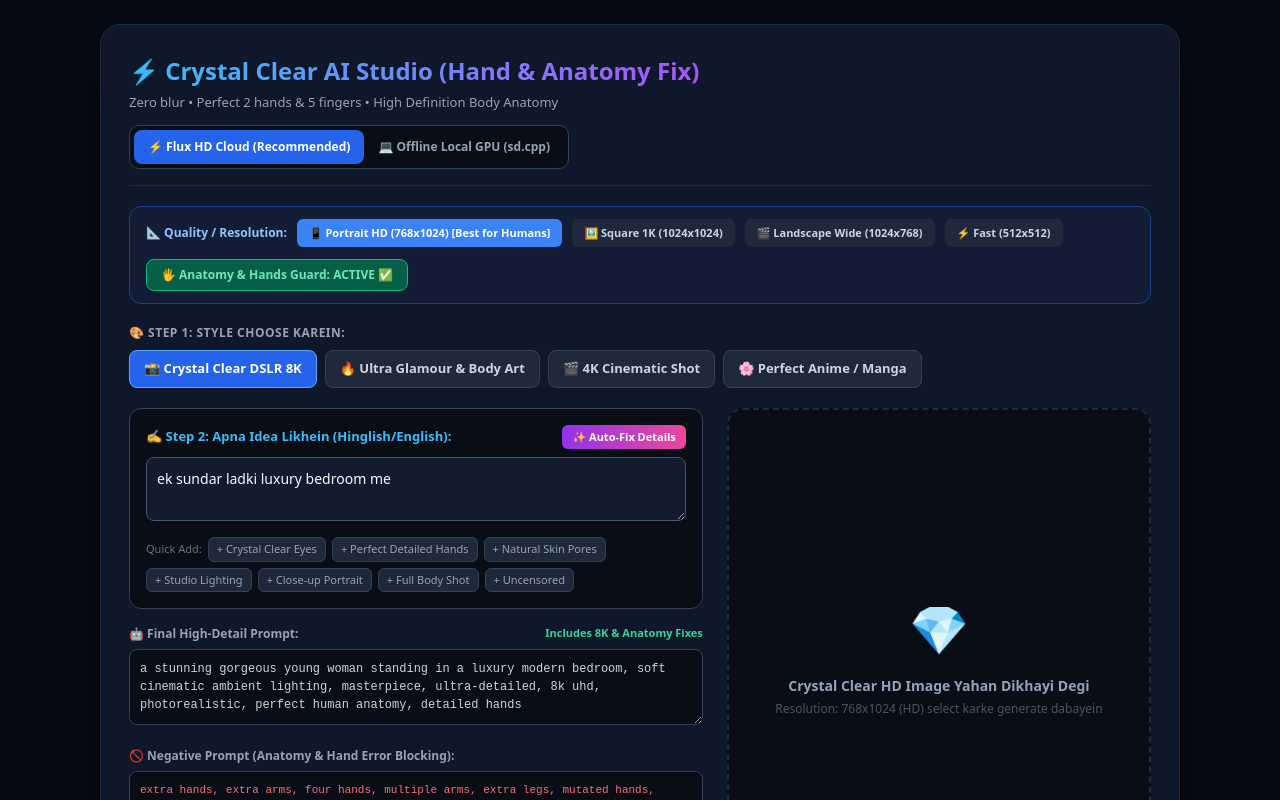
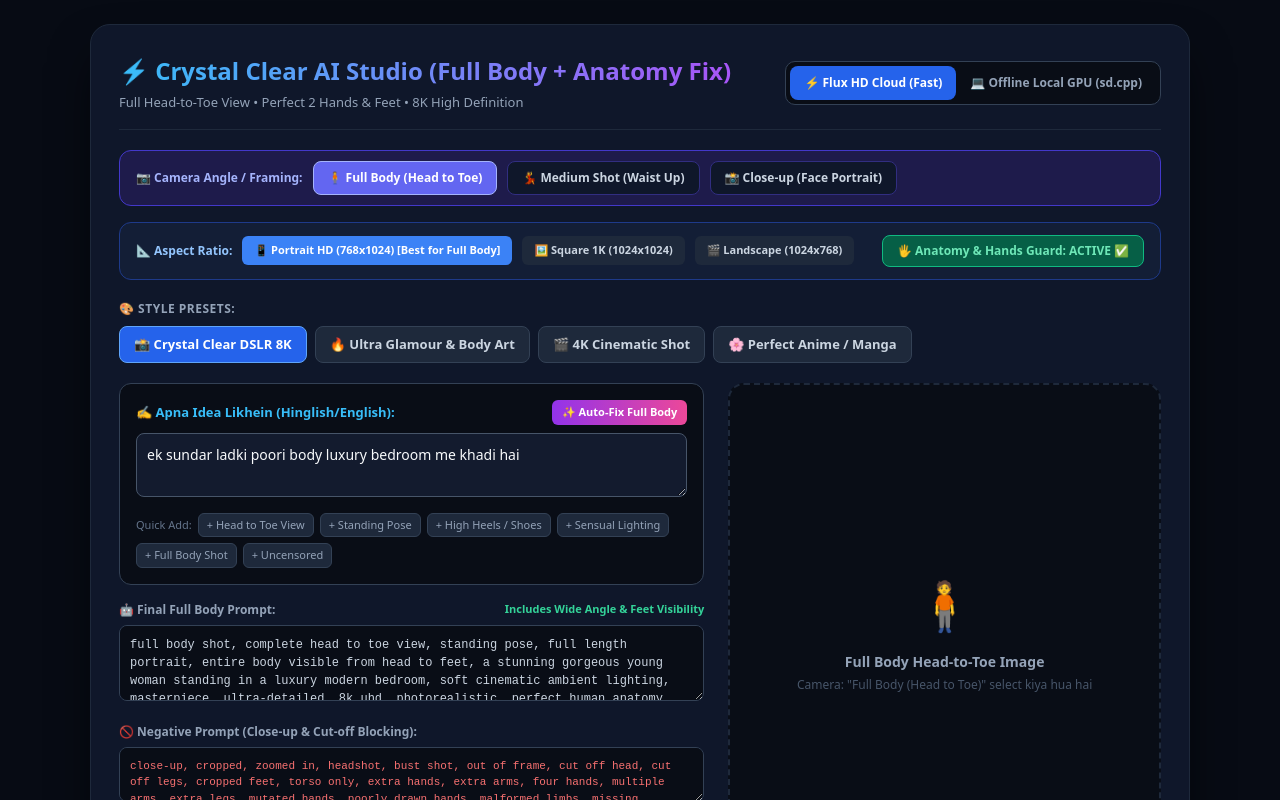
Before and after one commit to divakarkumarmob-gif/open-generative-ai, a Next.js app: page /local-generator in a window 1280 px wide. Shown: the top 800 px of the page. Built offline with nearby package versions, Linux system fonts and the light colour scheme.

Commit message:
feat: add 1-click Camera Angle & Full Body Head-to-Toe selector, preventing close-up cropping

```diff
--- a/app/local-generator/page.jsx
+++ b/app/local-generator/page.jsx
@@ -5,7 +5,7 @@ const STYLE_PRESETS = [
     {
         id: 'photorealistic',
         name: '📸 Crystal Clear DSLR 8K',
-        positiveAdd: 'masterpiece, best quality, ultra-detailed, highly realistic photography, 8k uhd, dslr, 35mm lens, sharp focus, natural skin texture, perfect lighting, studio portrait',
+        positiveAdd: 'masterpiece, best quality, ultra-detailed, highly realistic photography, 8k uhd, dslr, 35mm lens, sharp focus, natural skin texture, perfect studio lighting',
         negativeAdd: 'cartoon, drawing, anime, 3d render, illustration, blurry, oversaturated, deformed, bad hands, extra limbs, 4 hands, duplicate, missing fingers',
         steps: 28,
         guidance: 7.5,
@@ -36,6 +36,27 @@ const STYLE_PRESETS = [
     },
 ];
 
+const SHOT_TYPES = [
+    {
+        id: 'full_body',
+        name: '🧍 Full Body (Head to Toe)',
+        positive: 'full body shot, complete head to toe view, standing pose, full length portrait, entire body visible from head to feet, wide shot, pulled back camera angle, shoes visible, floor visible',
+        negative: 'close-up, cropped, zoomed in, headshot, bust shot, out of frame, cut off head, cut off legs, cropped feet, torso only',
+    },
+    {
+        id: 'medium_shot',
+        name: '💃 Medium Shot (Waist Up)',
+        positive: 'medium shot, waist up portrait, upper body shot, stylish pose, clear view of outfit and face',
+        negative: 'extreme close up, full body, cut off face, blurry',
+    },
+    {
+        id: 'close_up',
+        name: '📸 Close-up (Face Portrait)',
+        positive: 'close-up portrait, detailed face, expressive eyes, sharp facial features',
+        negative: 'full body, distant shot, wide angle, cropped face',
+    },
+];
+
 const HINGLISH_DICT = {
     'ladki': 'young woman, 1girl',
     'aurat': 'mature woman, elegant female',
@@ -55,9 +76,10 @@ const HINGLISH_DICT = {
     'beach': 'tropical beach, sunset golden hour, crystal clear ocean waves',
     'night': 'nighttime, moonlight, neon city reflections',
     'photo': 'raw photograph, dslr quality, 8k uhd, professional photography, hyperrealistic',
+    'poori body': 'full body shot, entire body head to toe, feet visible',
+    'full body': 'full body shot, entire body head to toe, feet visible',
 };
 
-// Hand and anatomy guard tokens
 const ANATOMY_POSITIVE = 'perfect human anatomy, correct body proportions, exactly two arms, exactly two legs, perfect detailed hands, accurate 5 fingers per hand, natural skin pores, high definition, crystal clear focus';
 const ANATOMY_NEGATIVE = 'extra hands, extra arms, four hands, multiple arms, extra legs, mutated hands, poorly drawn hands, malformed limbs, missing fingers, extra fingers, fused fingers, cloned body, duplicate person, bad anatomy, deformed body, disfigured, blurry, low resolution, pixelated, gross proportions';
 
@@ -65,13 +87,14 @@ export default function LocalGeneratorPage() {
     const [engineMode, setEngineMode] = useState('pollinations');
     const [polliModel, setPolliModel] = useState('flux');
 
-    // Resolution selector
-    const [resolution, setResolution] = useState('768x1024'); // Width x Height
+    // Shot framing and resolution
+    const [selectedShot, setSelectedShot] = useState('full_body'); // Default FULL BODY!
+    const [resolution, setResolution] = useState('768x1024');
     const [fixAnatomy, setFixAnatomy] = useState(true);
 
-    const [userIdea, setUserIdea] = useState('ek sundar ladki luxury bedroom me');
-    const [prompt, setPrompt] = useState('a stunning gorgeous young woman standing in a luxury modern bedroom, soft cinematic ambient lighting, masterpiece, ultra-detailed, 8k uhd, photorealistic, perfect human anatomy, detailed hands');
-    const [negativePrompt, setNegativePrompt] = useState(ANATOMY_NEGATIVE);
+    const [userIdea, setUserIdea] = useState('ek sundar ladki poori body luxury bedroom me khadi hai');
+    const [prompt, setPrompt] = useState('full body shot, complete head to toe view, standing pose, full length portrait, entire body visible from head to feet, a stunning gorgeous young woman standing in a luxury modern bedroom, soft cinematic ambient lighting, masterpiece, ultra-detailed, 8k uhd, photorealistic, perfect human anatomy, detailed hands');
+    const [negativePrompt, setNegativePrompt] = useState(`close-up, cropped, zoomed in, headshot, bust shot, out of frame, cut off head, cut off legs, cropped feet, torso only, ${ANATOMY_NEGATIVE}`);
     const [selectedStyle, setSelectedStyle] = useState('photorealistic');
     const [autoEnhanceOn, setAutoEnhanceOn] = useState(true);
 
@@ -85,7 +108,7 @@ export default function LocalGeneratorPage() {
     const [statusMessage, setStatusMessage] = useState('');
     const [timeTaken, setTimeTaken] = useState('');
 
-    const enhancePromptFromIdea = (inputText, styleId = selectedStyle) => {
+    const enhancePromptFromIdea = (inputText, styleId = selectedStyle, shotId = selectedShot) => {
         let text = inputText.toLowerCase().trim();
         if (!text) return;
 
@@ -96,9 +119,11 @@ export default function LocalGeneratorPage() {
         }
 
         const style = STYLE_PRESETS.find(s => s.id === styleId) || STYLE_PRESETS[0];
+        const shot = SHOT_TYPES.find(s => s.id === shotId) || SHOT_TYPES[0];
         const anatomyText = fixAnatomy ? `, ${ANATOMY_POSITIVE}` : '';
-        const finalPrompt = `${translated}, ${style.positiveAdd}${anatomyText}`;
-        const finalNegative = `${style.negativeAdd}, ${ANATOMY_NEGATIVE}`;
+
+        const finalPrompt = `${shot.positive}, ${translated}, ${style.positiveAdd}${anatomyText}`;
+        const finalNegative = `${shot.negative}, ${style.negativeAdd}, ${ANATOMY_NEGATIVE}`;
 
         setPrompt(finalPrompt);
         setNegativePrompt(finalNegative);
@@ -109,20 +134,25 @@ export default function LocalGeneratorPage() {
 
     const handleStyleChange = (styleId) => {
         setSelectedStyle(styleId);
-        enhancePromptFromIdea(userIdea, styleId);
+        enhancePromptFromIdea(userIdea, styleId, selectedShot);
+    };
+
+    const handleShotChange = (shotId) => {
+        setSelectedShot(shotId);
+        enhancePromptFromIdea(userIdea, selectedStyle, shotId);
     };
 
     const handleIdeaChange = (val) => {
         setUserIdea(val);
         if (autoEnhanceOn) {
-            enhancePromptFromIdea(val, selectedStyle);
+            enhancePromptFromIdea(val, selectedStyle, selectedShot);
         } else {
             setPrompt(val);
         }
     };
 
     const handleMagicEnhance = () => {
-        enhancePromptFromIdea(userIdea, selectedStyle);
+        enhancePromptFromIdea(userIdea, selectedStyle, selectedShot);
     };
 
     const addTag = (tag) => {
@@ -130,14 +160,14 @@ export default function LocalGeneratorPage() {
     };
 
     const handleGenerate = async () => {
-        const finalPromptToRun = autoEnhanceOn && !prompt.includes('masterpiece') ? enhancePromptFromIdea(userIdea, selectedStyle) : prompt;
+        const finalPromptToRun = autoEnhanceOn && !prompt.includes('masterpiece') ? enhancePromptFromIdea(userIdea, selectedStyle, selectedShot) : prompt;
         if (!finalPromptToRun || loading) return;
 
         setLoading(true);
         setError(null);
         setPercent(0);
         setTimeTaken('');
-        setStatusMessage('Starting AI rendering engine with Hand & Anatomy Protection...');
+        setStatusMessage('Rendering Full Body High-Definition Image...');
 
         const [w, h] = resolution.split('x').map(Number);
 
@@ -189,7 +219,7 @@ export default function LocalGeneratorPage() {
                             setResultImage(data.url);
                             setPercent(100);
                             setTimeTaken(data.duration);
-                            setStatusMessage(`✅ Crystal Clear Image Ready in ${data.duration}!`);
+                            setStatusMessage(`✅ Full Body Image Ready in ${data.duration}!`);
                         } else if (data.type === 'error') {
                             throw new Error(data.error);
                         }
@@ -208,16 +238,16 @@ export default function LocalGeneratorPage() {
 
     return (
         <div style={{ minHeight: '100vh', backgroundColor: '#070b14', color: '#f8fafc', padding: '24px 16px', fontFamily: 'system-ui, -apple-system, sans-serif' }}>
-            <div style={{ maxWidth: '1080px', margin: '0 auto', background: '#0f172a', borderRadius: '20px', padding: '28px', boxShadow: '0 25px 50px -12px rgba(0,0,0,0.8)', border: '1px solid #1e293b' }}>
+            <div style={{ maxWidth: '1100px', margin: '0 auto', background: '#0f172a', borderRadius: '20px', padding: '28px', boxShadow: '0 25px 50px -12px rgba(0,0,0,0.8)', border: '1px solid #1e293b' }}>
 
                 {/* Header */}
                 <div style={{ display: 'flex', alignItems: 'center', justifyContent: 'space-between', borderBottom: '1px solid #1e293b', paddingBottom: '16px', marginBottom: '20px', flexWrap: 'wrap', gap: '12px' }}>
                     <div>
                         <h1 style={{ fontSize: '24px', fontWeight: '800', background: 'linear-gradient(90deg, #38bdf8, #a855f7)', WebkitBackgroundClip: 'text', WebkitTextFillColor: 'transparent', margin: 0 }}>
-                            ⚡ Crystal Clear AI Studio (Hand & Anatomy Fix)
+                            ⚡ Crystal Clear AI Studio (Full Body + Anatomy Fix)
                         </h1>
                         <p style={{ color: '#94a3b8', fontSize: '13px', margin: '4px 0 0 0' }}>
-                            Zero blur • Perfect 2 hands & 5 fingers • High Definition Body Anatomy
+                            Full Head-to-Toe View • Perfect 2 Hands & Feet • 8K High Definition
                         </p>
                     </div>
 
@@ -236,7 +266,7 @@ export default function LocalGeneratorPage() {
                                 cursor: 'pointer',
                             }}
                         >
-                            ⚡ Flux HD Cloud (Recommended)
+                            ⚡ Flux HD Cloud (Fast)
                         </button>
                         <button
                             onClick={() => setEngineMode('local')}
@@ -256,16 +286,39 @@ export default function LocalGeneratorPage() {
                     </div>
                 </div>
 
+                {/* Shot Framing & Camera Distance Bar */}
+                <div style={{ marginBottom: '16px', display: 'flex', alignItems: 'center', backgroundColor: '#1e1b4b', padding: '10px 16px', borderRadius: '12px', border: '1px solid #4338ca', flexWrap: 'wrap', gap: '10px' }}>
+                    <span style={{ fontSize: '12px', fontWeight: 'bold', color: '#a5b4fc' }}>📷 Camera Angle / Framing:</span>
+                    {SHOT_TYPES.map((st) => (
+                        <button
+                            key={st.id}
+                            onClick={() => handleShotChange(st.id)}
+                            style={{
+                                backgroundColor: selectedShot === st.id ? '#6366f1' : '#0f172a',
+                                color: selectedShot === st.id ? '#ffffff' : '#cbd5e1',
+                                border: selectedShot === st.id ? '1px solid #a5b4fc' : '1px solid #312e81',
+                                padding: '7px 14px',
+                                borderRadius: '8px',
+                                fontSize: '12px',
+                                fontWeight: '700',
+                                cursor: 'pointer',
+                                transition: 'all 0.15s',
+                            }}
+                        >
+                            {st.name}
+                        </button>
+                    ))}
+                </div>
+
                 {/* Anatomy Fixer & Resolution Bar */}
                 <div style={{ marginBottom: '20px', display: 'flex', alignItems: 'center', justifyContent: 'space-between', backgroundColor: '#131e36', padding: '12px 16px', borderRadius: '12px', border: '1px solid #1e3a8a', flexWrap: 'wrap', gap: '12px' }}>
                     {/* Resolution Selector */}
                     <div style={{ display: 'flex', alignItems: 'center', gap: '10px' }}>
-                        <span style={{ fontSize: '12px', fontWeight: 'bold', color: '#93c5fd' }}>📐 Quality / Resolution:</span>
+                        <span style={{ fontSize: '12px', fontWeight: 'bold', color: '#93c5fd' }}>📐 Aspect Ratio:</span>
                         {[
-                            { id: '768x1024', label: '📱 Portrait HD (768x1024) [Best for Humans]' },
+                            { id: '768x1024', label: '📱 Portrait HD (768x1024) [Best for Full Body]' },
                             { id: '1024x1024', label: '🖼️ Square 1K (1024x1024)' },
-                            { id: '1024x768', label: '🎬 Landscape Wide (1024x768)' },
-                            { id: '512x512', label: '⚡ Fast (512x512)' }
+                            { id: '1024x768', label: '🎬 Landscape (1024x768)' }
                         ].map((res) => (
                             <button
                                 key={res.id}
@@ -316,7 +369,7 @@ export default function LocalGeneratorPage() {
                 {/* 1-Click Style Presets */}
                 <div style={{ marginBottom: '20px' }}>
                     <label style={{ display: 'block', fontSize: '12px', fontWeight: '700', color: '#94a3b8', marginBottom: '8px', textTransform: 'uppercase', letterSpacing: '0.5px' }}>
-                        🎨 Step 1: Style Choose Karein:
+                        🎨 Style Presets:
                     </label>
                     <div style={{ display: 'flex', gap: '8px', flexWrap: 'wrap' }}>
                         {STYLE_PRESETS.map((preset) => (
@@ -347,13 +400,13 @@ export default function LocalGeneratorPage() {
                         <div style={{ marginBottom: '16px', backgroundColor: '#090d16', padding: '16px', borderRadius: '12px', border: '1px solid #334155' }}>
                             <div style={{ display: 'flex', justifyContent: 'space-between', alignItems: 'center', marginBottom: '8px' }}>
                                 <label style={{ fontSize: '13px', fontWeight: '700', color: '#38bdf8' }}>
-                                    ✍️ Step 2: Apna Idea Likhein (Hinglish/English):
+                                    ✍️ Apna Idea Likhein (Hinglish/English):
                                 </label>
                                 <button
                                     onClick={handleMagicEnhance}
                                     style={{ background: 'linear-gradient(90deg, #9333ea, #ec4899)', color: '#fff', border: 'none', padding: '4px 10px', borderRadius: '6px', fontSize: '11px', fontWeight: 'bold', cursor: 'pointer' }}
                                 >
-                                    ✨ Auto-Fix Details
+                                    ✨ Auto-Fix Full Body
                                 </button>
                             </div>
                             <textarea
@@ -361,13 +414,13 @@ export default function LocalGeneratorPage() {
                                 onChange={(e) => handleIdeaChange(e.target.value)}
                                 rows={2}
                                 style={{ width: '100%', backgroundColor: '#131b2e', border: '1px solid #475569', borderRadius: '8px', padding: '10px', color: '#f8fafc', fontSize: '14px', boxSizing: 'border-box' }}
-                                placeholder="Jaise: ek sundar ladki luxury bedroom me..."
+                                placeholder="Jaise: ek sundar ladki poori body luxury bedroom me khadi hai..."
                             />
 
                             {/* Quick 1-Click Modifier Tags */}
                             <div style={{ marginTop: '10px', display: 'flex', gap: '6px', flexWrap: 'wrap', alignItems: 'center' }}>
                                 <span style={{ fontSize: '11px', color: '#64748b' }}>Quick Add:</span>
-                                {['Crystal Clear Eyes', 'Perfect Detailed Hands', 'Natural Skin Pores', 'Studio Lighting', 'Close-up Portrait', 'Full Body Shot', 'Uncensored'].map((tag) => (
+                                {['Head to Toe View', 'Standing Pose', 'High Heels / Shoes', 'Sensual Lighting', 'Full Body Shot', 'Uncensored'].map((tag) => (
                                     <button
                                         key={tag}
                                         onClick={() => addTag(tag)}
@@ -382,8 +435,8 @@ export default function LocalGeneratorPage() {
                         {/* Generated AI Professional Prompt */}
                         <div style={{ marginBottom: '16px' }}>
                             <label style={{ display: 'flex', justifyContent: 'space-between', fontSize: '12px', fontWeight: '600', color: '#94a3b8', marginBottom: '6px' }}>
-                                <span>🤖 Final High-Detail Prompt:</span>
-                                <span style={{ color: '#34d399', fontSize: '11px' }}>Includes 8K & Anatomy Fixes</span>
+                                <span>🤖 Final Full Body Prompt:</span>
+                                <span style={{ color: '#34d399', fontSize: '11px' }}>Includes Wide Angle & Feet Visibility</span>
                             </label>
                             <textarea
                                 value={prompt}
@@ -396,7 +449,7 @@ export default function LocalGeneratorPage() {
                         {/* Negative Prompt */}
                         <div style={{ marginBottom: '18px' }}>
                             <label style={{ display: 'block', fontSize: '12px', fontWeight: '600', color: '#94a3b8', marginBottom: '6px' }}>
-                                🚫 Negative Prompt (Anatomy & Hand Error Blocking):
+                                🚫 Negative Prompt (Close-up & Cut-off Blocking):
                             </label>
                             <textarea
                                 value={negativePrompt}
@@ -412,7 +465,7 @@ export default function LocalGeneratorPage() {
                             disabled={loading}
                             style={{
                                 width: '100%',
-                                background: loading ? '#334155' : 'linear-gradient(90deg, #2563eb, #7c3aed)',
+                                background: loading ? '#334155' : 'linear-gradient(90deg, #4f46e5, #7c3aed)',
                                 color: '#ffffff',
                                 border: 'none',
                                 borderRadius: '10px',
@@ -420,10 +473,10 @@ export default function LocalGeneratorPage() {
                                 fontSize: '16px',
                                 fontWeight: '700',
                                 cursor: loading ? 'not-allowed' : 'pointer',
-                                boxShadow: loading ? 'none' : '0 10px 20px -5px rgba(37, 99, 235, 0.5)',
+                                boxShadow: loading ? 'none' : '0 10px 20px -5px rgba(79, 70, 229, 0.5)',
                             }}
                         >
-                            {loading ? `⏳ Rendering High-Detail Image (${percent}%)` : '🚀 Generate Crystal Clear Image'}
+                            {loading ? `⏳ Rendering Full Body Image (${percent}%)` : '🚀 Generate Full Body Image'}
                         </button>
 
                         {/* Live Progress */}
@@ -438,7 +491,7 @@ export default function LocalGeneratorPage() {
                                     </span>
                                 </div>
                                 <div style={{ width: '100%', height: '8px', backgroundColor: '#1e293b', borderRadius: '9999px', overflow: 'hidden' }}>
-                                    <div style={{ width: `${percent}%`, height: '100%', background: 'linear-gradient(90deg, #38bdf8, #10b981)', borderRadius: '9999px', transition: 'width 0.3s ease' }} />
+                                    <div style={{ width: `${percent}%`, height: '100%', background: 'linear-gradient(90deg, #6366f1, #10b981)', borderRadius: '9999px', transition: 'width 0.3s ease' }} />
                                 </div>
                             </div>
                         )}
@@ -462,10 +515,10 @@ export default function LocalGeneratorPage() {
                                 <div style={{ marginTop: '14px', display: 'flex', justifyContent: 'center', gap: '10px', alignItems: 'center' }}>
                                     <a
                                         href={resultImage}
-                                        download={`crystal-clear-${Date.now()}.png`}
+                                        download={`full-body-${Date.now()}.png`}
                                         style={{ display: 'inline-flex', alignItems: 'center', gap: '6px', backgroundColor: '#10b981', color: '#ffffff', padding: '9px 18px', borderRadius: '8px', textDecoration: 'none', fontSize: '13px', fontWeight: '700' }}
                                     >
-                                        ⬇️ Download Full Resolution PNG
+                                        ⬇️ Download Full Body PNG
                                     </a>
                                     {timeTaken && (
                                         <span style={{ fontSize: '11px', color: '#94a3b8', backgroundColor: '#1e293b', padding: '6px 10px', borderRadius: '6px' }}>
@@ -479,14 +532,14 @@ export default function LocalGeneratorPage() {
                                 {loading ? (
                                     <div>
                                         <div style={{ fontSize: '36px', marginBottom: '8px' }}>⚙️</div>
-                                        <p style={{ color: '#38bdf8', fontSize: '14px', fontWeight: '600', margin: 0 }}>Rendering Pixels...</p>
-                                        <p style={{ color: '#64748b', fontSize: '12px', margin: '4px 0 0 0' }}>Anatomy & Hand guard active</p>
+                                        <p style={{ color: '#38bdf8', fontSize: '14px', fontWeight: '600', margin: 0 }}>Rendering Head to Toe View...</p>
+                                        <p style={{ color: '#64748b', fontSize: '12px', margin: '4px 0 0 0' }}>Full Body Framing Active</p>
                                     </div>
                                 ) : (
                                     <div>
-                                        <span style={{ fontSize: '48px', display: 'block', marginBottom: '10px' }}>💎</span>
-                                        <p style={{ margin: 0, fontSize: '14px', color: '#94a3b8', fontWeight: '600' }}>Crystal Clear HD Image Yahan Dikhayi Degi</p>
-                                        <p style={{ margin: '4px 0 0 0', fontSize: '12px', color: '#475569' }}>Resolution: 768x1024 (HD) select karke generate dabayein</p>
+                                        <span style={{ fontSize: '48px', display: 'block', marginBottom: '10px' }}>🧍</span>
+                                        <p style={{ margin: 0, fontSize: '14px', color: '#94a3b8', fontWeight: '600' }}>Full Body Head-to-Toe Image</p>
+                                        <p style={{ margin: '4px 0 0 0', fontSize: '12px', color: '#475569' }}>Camera: "Full Body (Head to Toe)" select kiya hua hai</p>
                                     </div>
                                 )}
                             </div>
```
